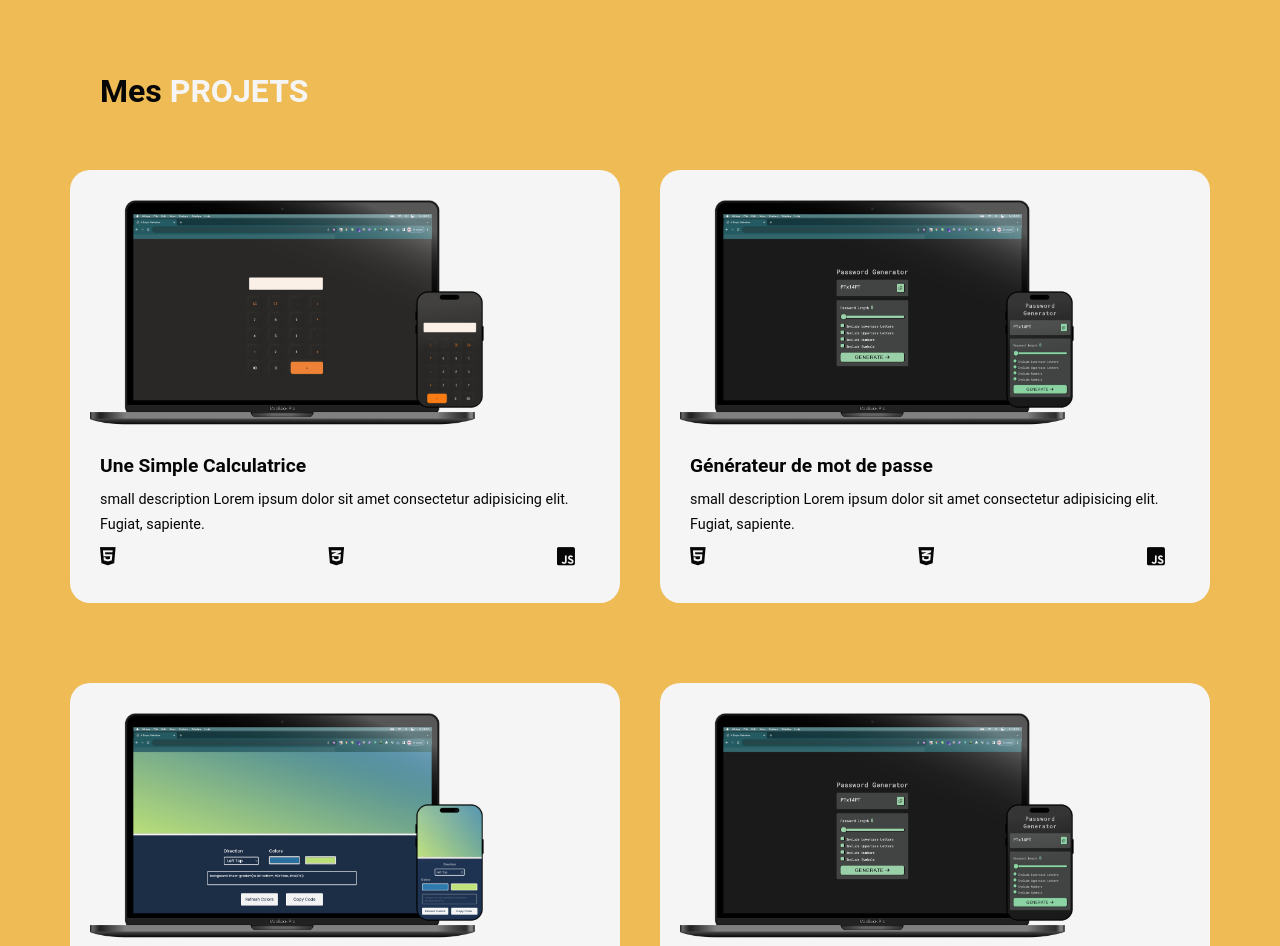
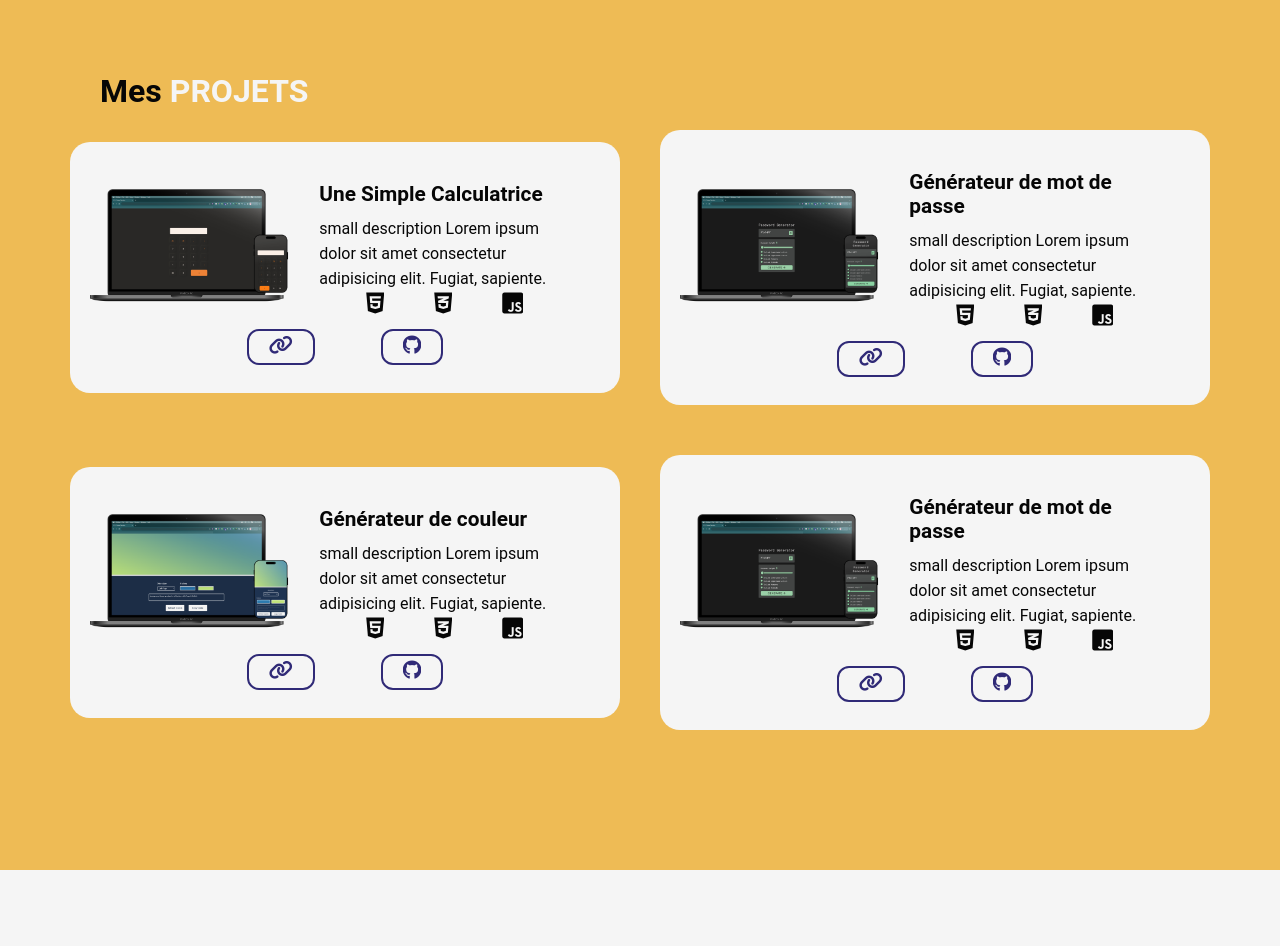
Before and after one commit to dlsptm/myPortfolio, a plain HTML site: page index.html in a window 1280 px wide. Shown: the part 1880-2826 px from the top of the page. Drawn offline with Linux system fonts and the light colour scheme; a web font is replaced by a local one.

Commit message:
dispo projet

```diff
--- a/asset/style/style.css
+++ b/asset/style/style.css
@@ -186,7 +186,7 @@ body .myprojects {
   transition: all 0.15s;
 }
 body .myprojects h2 {
-  margin: 10px 50px 40px 50px;
+  margin: 10px 50px 10px 50px;
   font-size: 2rem;
   -webkit-transition: all 0.5s;
   transition: all 0.5s;
@@ -205,14 +205,24 @@ body .myprojects .myprojects-container {
   -ms-flex-pack: distribute;
       justify-content: space-around;
   margin-bottom: 40px;
+  width: 100%;
 }
 body .myprojects .myprojects-container .project {
+  width: 100%;
+  height: 100%;
+  background: #f5f5f5;
   display: -webkit-box;
   display: -ms-flexbox;
   display: flex;
-  background: #f5f5f5;
-  margin: 20px;
-  padding: 30px 20px 10px 20px;
+  -webkit-box-align: center;
+      -ms-flex-align: center;
+          align-items: center;
+  -webkit-box-orient: vertical;
+  -webkit-box-direction: normal;
+      -ms-flex-direction: column;
+          flex-direction: column;
+  margin: 10px 20px 0 20px;
+  padding: 30px 20px 20px 20px;
   border-radius: 20px;
   -webkit-transition: all 0.5s;
   transition: all 0.5s;
@@ -221,24 +231,58 @@ body .myprojects .myprojects-container .project:hover {
   -webkit-transform: translateY(-10px);
           transform: translateY(-10px);
 }
-body .myprojects .myprojects-container .project img {
-  width: 80%;
+body .myprojects .myprojects-container .project .projectlinks {
+  display: -webkit-box;
+  display: -ms-flexbox;
+  display: flex;
+  -webkit-box-align: center;
+      -ms-flex-align: center;
+          align-items: center;
+  -webkit-box-pack: center;
+      -ms-flex-pack: center;
+          justify-content: center;
+  width: 100%;
+  gap: 50px;
+}
+body .myprojects .myprojects-container .project .projectlinks a {
+  margin: 10px;
+  padding: 4px 20px;
+  text-align: center;
+  font-size: 1.2rem;
+  border-radius: 10px;
+  background: #f5f5f5;
+  color: #302a77;
+  outline: 2px solid #302a77;
   -webkit-transition: all 0.3s;
   transition: all 0.3s;
 }
-body .myprojects .myprojects-container .project img:hover {
-  opacity: 0.8;
+body .myprojects .myprojects-container .project .projectlinks a:hover {
+  color: #f5f5f5;
+  background: #302a77;
+}
+body .myprojects .myprojects-container .wholeproject {
+  display: -webkit-box;
+  display: -ms-flexbox;
+  display: flex;
+  -webkit-box-align: center;
+      -ms-flex-align: center;
+          align-items: center;
+}
+body .myprojects .myprojects-container .wholeproject img {
+  width: 100%;
+  -webkit-transition: all 0.3s;
+  transition: all 0.3s;
 }
 body .myprojects .myprojects-container .project-description {
-  margin: 10px;
+  margin: 0 30px;
 }
 body .myprojects .myprojects-container .project-description h3 {
   margin: 10px 0;
-  font-size: 1.2rem;
+  font-size: 1.3rem;
 }
 body .myprojects .myprojects-container .project-description p {
   line-height: 25px;
-  font-size: 0.9rem;
+  font-size: 1rem;
 }
 body .myprojects .myprojects-container .project-description ul {
   display: -webkit-box;
@@ -247,13 +291,13 @@ body .myprojects .myprojects-container .project-description ul {
   -webkit-box-align: center;
       -ms-flex-align: center;
           align-items: center;
-  -webkit-box-pack: justify;
-      -ms-flex-pack: justify;
-          justify-content: space-between;
-  margin: 10px 0;
+  -webkit-box-pack: center;
+      -ms-flex-pack: center;
+          justify-content: center;
+  gap: 50px;
 }
 body .myprojects .myprojects-container .project-description ul li {
-  font-size: 1.3rem;
+  font-size: 1.5rem;
 }
 body .myprojects-container:first-child {
   -webkit-transition: all 2s ease-out;
@@ -269,7 +313,7 @@ body .contactme {
   padding: 100px 50px 50px 50px;
 }
 body .contactme h2 {
-  margin: 10px 50px;
+  margin: 10px 50px 10px 50px;
   font-size: 2rem;
 }
 body .contactme h2 span {
@@ -343,9 +387,10 @@ body footer ul {
   -webkit-box-pack: center;
       -ms-flex-pack: center;
           justify-content: center;
+  padding: 50px;
+  gap: 50px;
 }
 body footer ul li {
-  margin: 0 50px;
   -webkit-transition: all 0.5s;
   transition: all 0.5s;
   font-size: 1.2rem;
```
